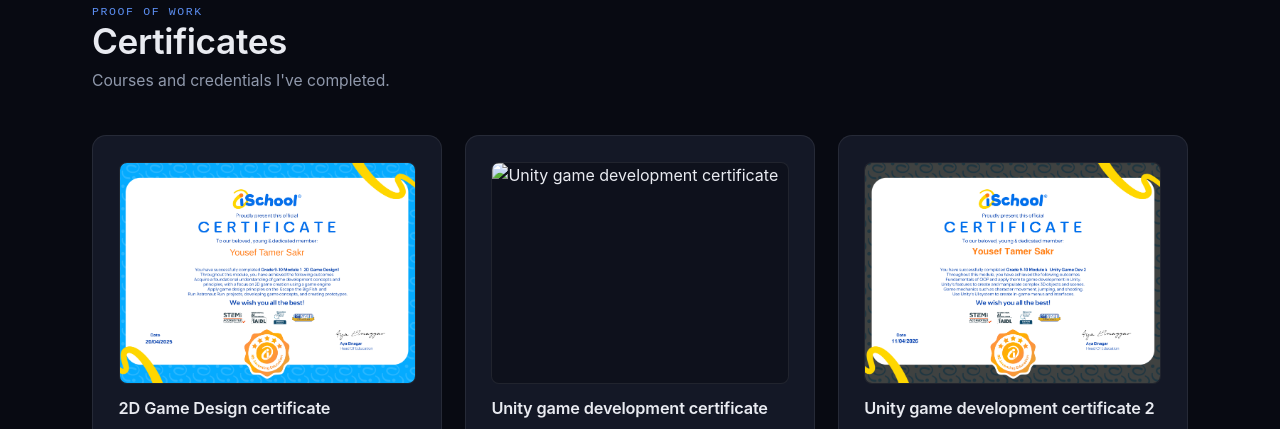
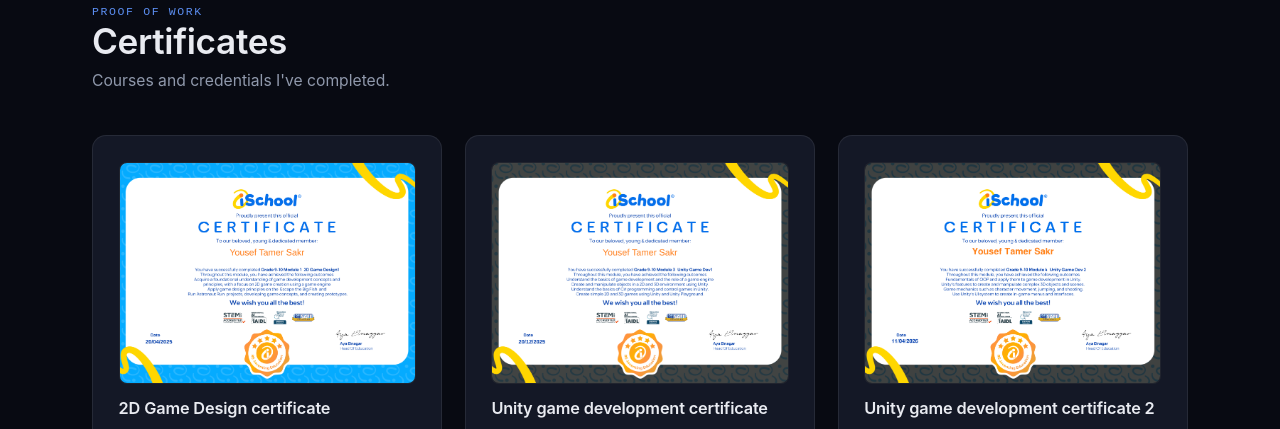
Before and after one commit to yousef2tamer/yousefportofolio, a plain HTML site: page index.html in a window 1280 px wide. Shown: the part 2269-2698 px from the top of the page. Drawn offline with Linux system fonts and the light colour scheme.

Commit message:
Update index.html

```diff
--- a/index.html
+++ b/index.html
@@ -224,12 +224,12 @@
 
             <div class="cert-card reveal">
                 <div class="cert-image">
-                    <img src="unity certificate 2.png.png" alt="Unity game development certificate" loading="lazy">
+                    <img src="unity game dev certificate.png" alt="Unity game development certificate" loading="lazy">
                 </div>
                 <h3>Unity game development certificate</h3>
                 <div class="cert-issuer">Ischool Platform</div>
                 <div class="cert-date">Month Year</div>
-                <button type="button" class="cert-link" data-cert-img="Unity game development certificate.png" data-cert-title="Unity game development certificate">
+                <button type="button" class="cert-link" data-cert-img="unity game dev certificate.png" data-cert-title="unity game dev certificate.png">
                     View certificate <i class="fas fa-arrow-right"></i>
                 </button>
             </div>
@@ -240,7 +240,7 @@
                 <h3>Unity game development certificate 2</h3>
                 <div class="cert-issuer">Ischool Platform</div>
                 <div class="cert-date">Month Year</div>
-                <button type="button" class="cert-link" data-cert-img="Unity game development certificate2.png" data-cert-title="Unity game development certificate">
+                <button type="button" class="cert-link" data-cert-img="unity game dev certificate2.png" data-cert-title="unity game dev certificate2">
                     View certificate <i class="fas fa-arrow-right"></i>
                 </button>
             </div>
```
